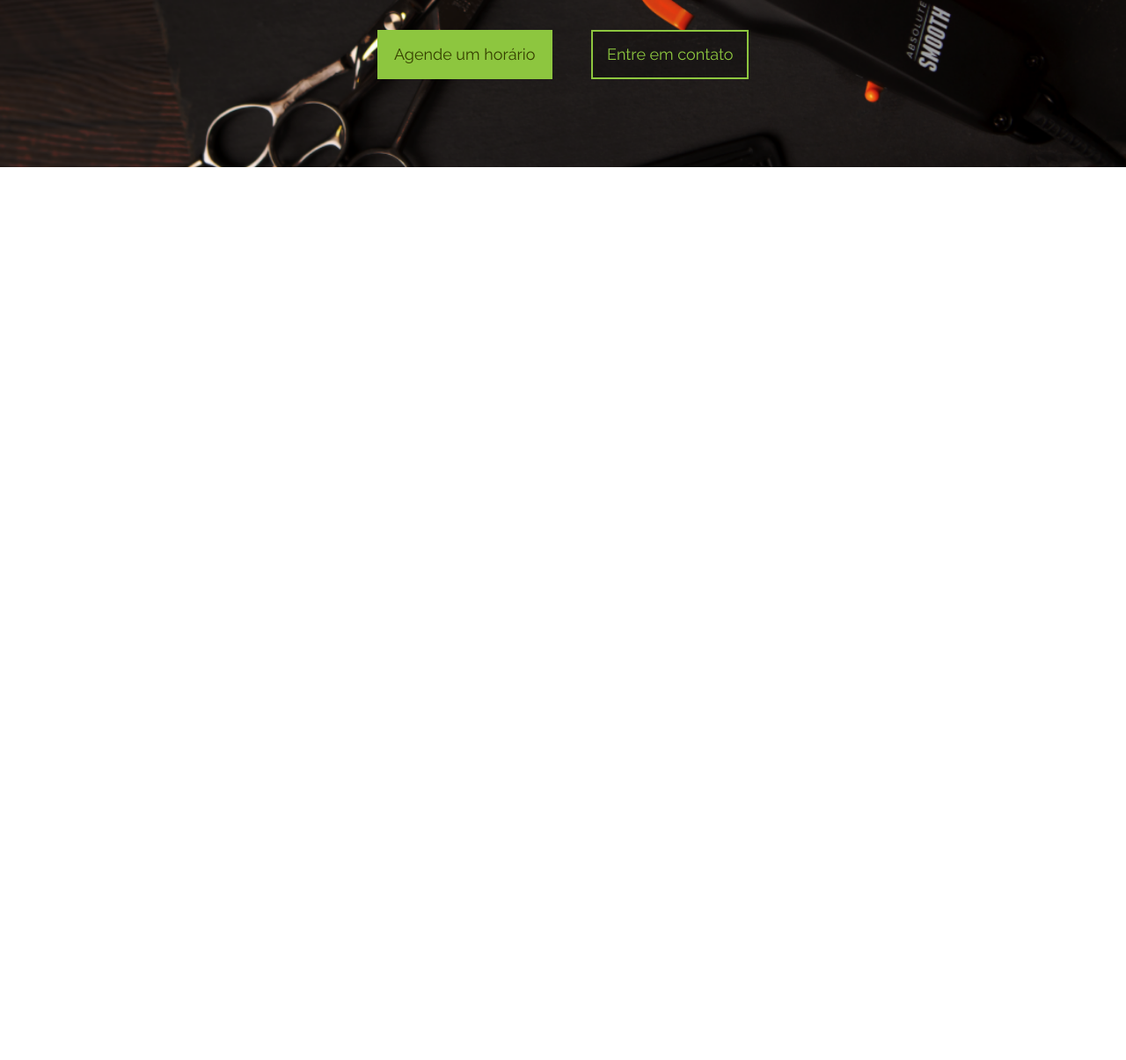
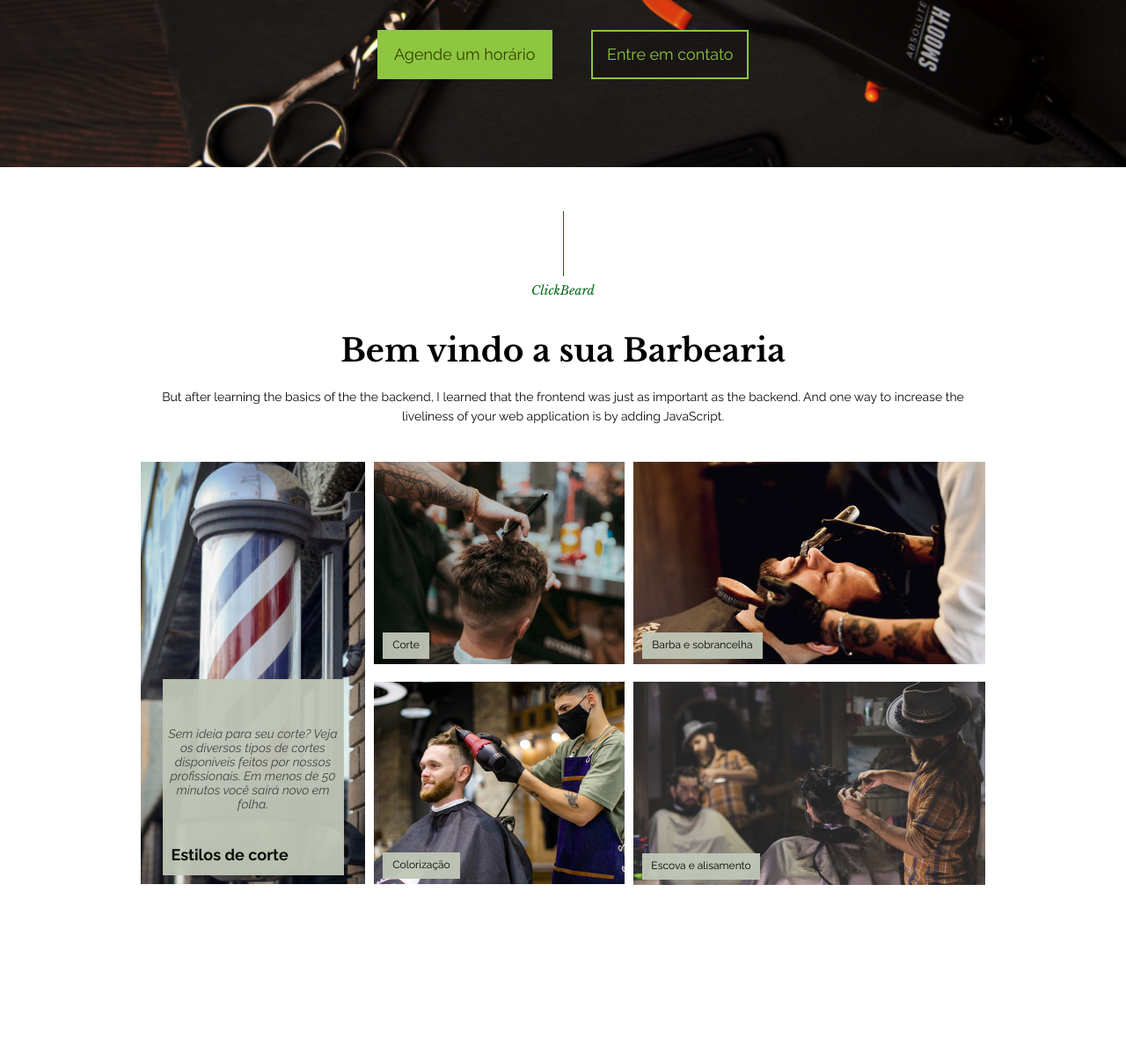
Before and after one commit to matheusgalote/clickbeard, a PHP site: page / in a window 1280 px wide. Shown: the part 600-1805 px from the top of the page at 88% size. Run offline with PHP 8.4, Linux system fonts and the light colour scheme.

Commit message:
barbearia servicos

```diff
--- a/css/style.css
+++ b/css/style.css
@@ -88,3 +88,133 @@ body {
   border: 2px solid #8dc63f;
   color: #8dc63f;
 }
+
+/* Barbearia */
+.barbearia {
+  padding: 10px calc((100% - 960px) / 2);
+}
+
+.beard {
+  font-family: "Libre Baskerville", serif;
+  font-style: italic;
+  font-size: 14px;
+  color: #076816;
+  text-align: center;
+  margin-top: 40px;
+}
+
+.beard::before {
+  content: "";
+  height: 74px;
+  width: 1px;
+  background: #076816;
+  display: block;
+  margin: 8px auto;
+}
+
+.title {
+  font-family: "Libre Baskerville", serif;
+  font-size: 2.25rem;
+  text-align: center;
+  margin-top: 40px;
+  margin-bottom: 20px;
+}
+
+.descricao {
+  font-family: "Raleway", sans-serif;
+  font-size: 14px;
+  color: #080f08;
+  text-align: center;
+  line-height: 1.4rem;
+}
+
+.card {
+  width: 206px;
+  height: 223px;
+  background: rgba(192, 199, 183, 0.95);
+  align-self: flex-end;
+  margin: 10px auto;
+  font-family: "Raleway", sans-serif;
+}
+
+.card p {
+  color: #434444;
+  text-align: center;
+  font-size: 14px;
+  padding-top: 40px;
+  margin-bottom: 40px;
+  font-style: italic;
+}
+
+.card a {
+  color: #080f08;
+  font-weight: bold;
+  font-size: 1.125rem;
+  padding: 10px;
+}
+
+.mini-card {
+  width: 40px;
+  height: 40px;
+}
+
+.btn {
+  height: 30px;
+  background: rgba(192, 199, 183, 0.95);
+  position: relative;
+  bottom: 40px;
+  left: 10px;
+  font-family: "Raleway", sans-serif;
+  font-size: 12px;
+}
+
+.btn-corte {
+  width: 53px;
+}
+
+.btn-barba {
+  width: 137px;
+}
+
+.btn-escova {
+  width: 134px;
+}
+
+.btn-colorize {
+  width: 88px;
+}
+
+/* Grid */
+.grid-servicos {
+  display: grid;
+  grid-template-columns: 1fr 1fr 1fr;
+  grid-template-rows: 240px 240px;
+  grid-template-areas:
+    "lustre corte barba"
+    "lustre colorize escova";
+  margin-top: 40px;
+  gap: 10px;
+}
+
+.cortes-info {
+  grid-area: lustre;
+  background: url("../img/barber.png") no-repeat center;
+  background-size: cover;
+  max-height: 480px;
+  display: flex;
+}
+.corte {
+  grid-area: corte;
+}
+
+.barba {
+  grid-area: barba;
+}
+
+.escova {
+  grid-area: escova;
+}
+
+.color {
+  grid-area: colorize;
+}
--- a/index.html
+++ b/index.html
@@ -32,5 +32,36 @@
       </div>
     </div>
   </section>
+
+  <section class="barbearia">
+    <p class="beard">ClickBeard</p>
+    <h1 class="title">Bem vindo a sua Barbearia</h1>
+    <p class="descricao">But after learning the basics of the the backend, I learned that the frontend was just as important as the backend. And one way to
+    increase the liveliness of your web application is by adding JavaScript.</p>
+    <div class="grid-servicos">
+      <div class="cortes-info">
+        <div class="card">
+          <p>Sem ideia para seu corte? Veja os diversos tipos de cortes disponíveis feitos por nossos profissionais. Em menos de 50 minutos você sairá novo em folha.</p>
+         <a href="#">Estilos de corte</a>
+        </div>
+      </div>
+      <div class="corte">
+        <img src="img/corte.png">
+        <button class="btn btn-corte">Corte</button>
+      </div>
+      <div class="barba">
+        <img src="img/barba.png">
+        <button class="btn btn-barba">Barba e sobrancelha</button>
+      </div>
+      <div class="escova">
+        <img src="img/escova.png">
+        <button class="btn btn-escova">Escova e alisamento</button>
+      </div>
+      <div class="color">
+        <img src="img/color.png">
+        <button class="btn btn-colorize">Colorização</button>
+      </div>
+    </div>
+  </section>
 </body>
 </html>
```
Also changed, not shown: img/barber.png (renamed from img/barber-gb03824c65_1920 1.png).
